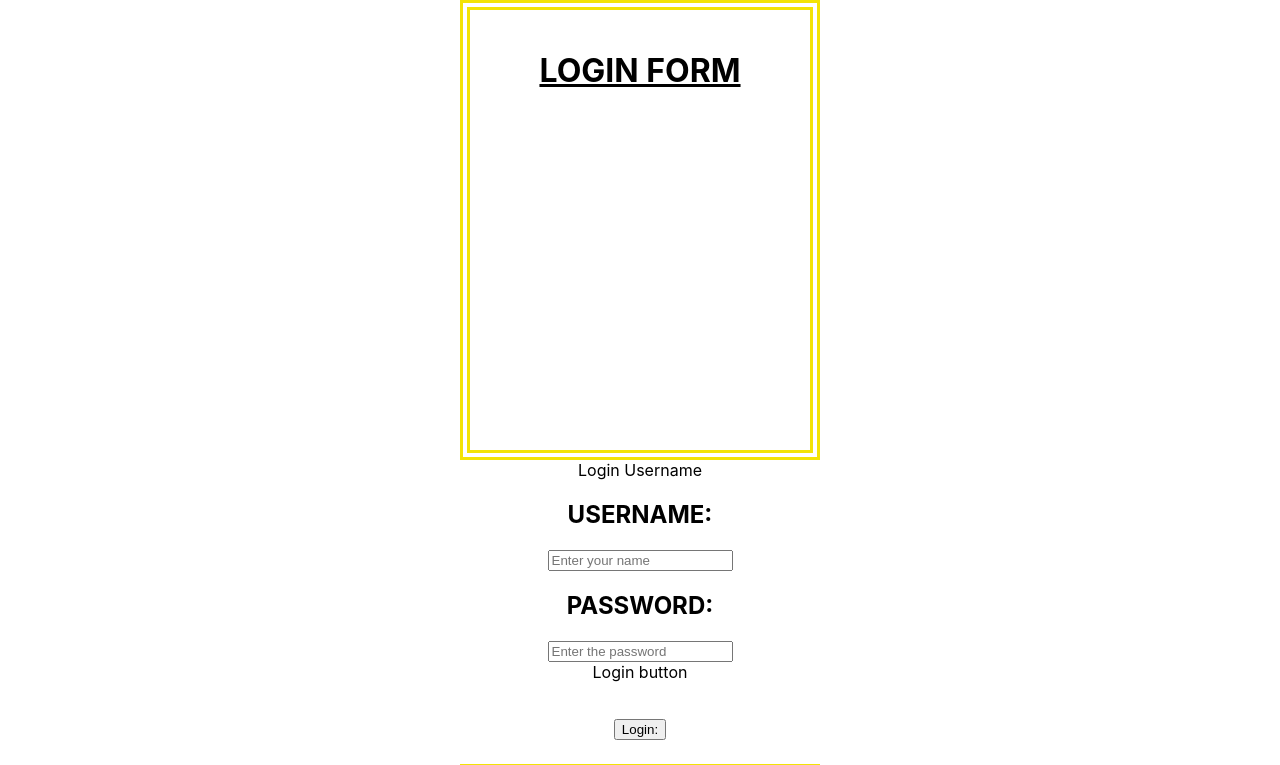
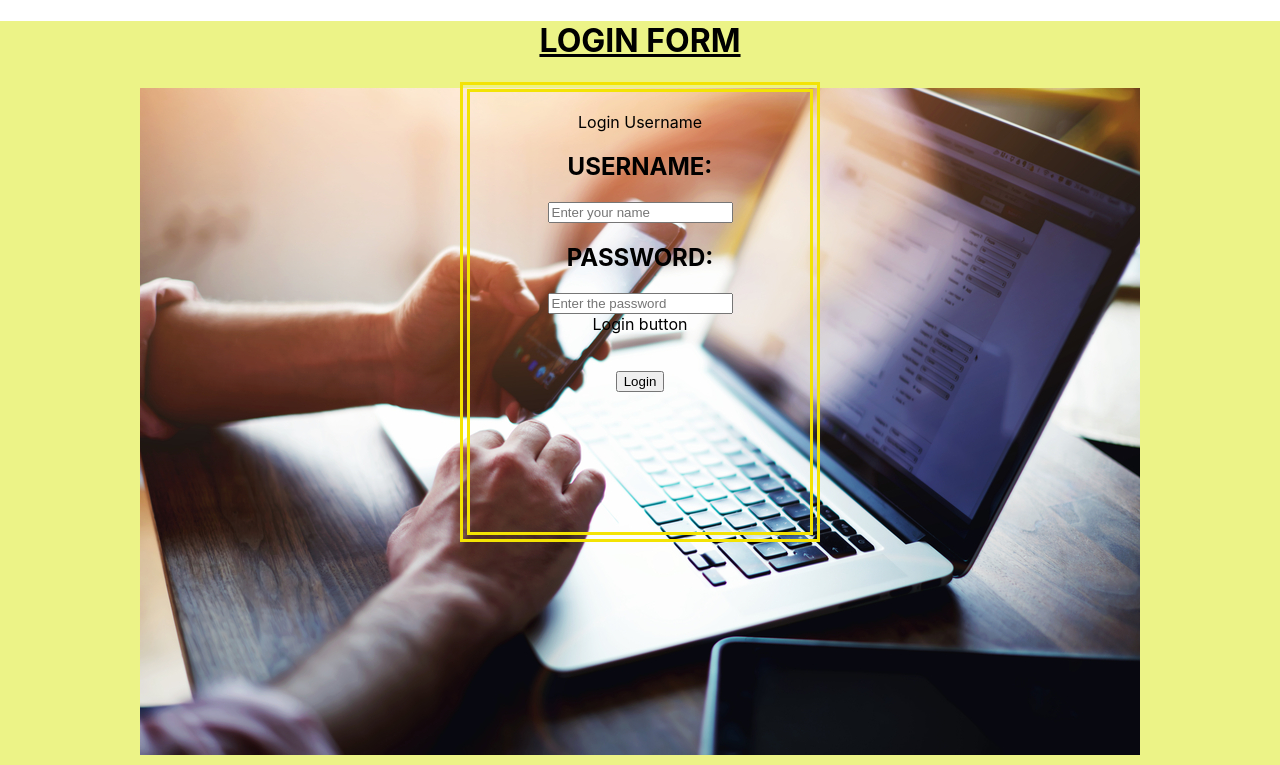
Before and after one commit to Rathina15/loginapp3, a React (Create React App) app: page / in a window 1280 px wide. Shown: the top 765 px of the page. Built offline with nearby package versions, Linux system fonts and the light colour scheme.

Commit message:
commit new

```diff
--- a/src/App.css
+++ b/src/App.css
@@ -1,7 +1,8 @@
 .login {
 color: rgb(11, 7, 223);
 }
-form {
+.App {
+
   background-color: rgb(236, 243, 135);
   text-align: center;
   background-image:
@@ -15,7 +16,7 @@ form {
   background-repeat:no-repeat;
 }
 
-.form2 {
+.user1{
   margin: auto;
   width: 300px;
   height: 400px;
--- a/src/App.js
+++ b/src/App.js
@@ -1,18 +1,16 @@
 import './App.css';
 import {Login2} from './login2';
 import {Login3} from './login3';
-import {Login4} from './login4';
+
 function App() {
   return (
+
    <div className='App'>
      <center>
     <Login2 />
     <div >
    <Login3 />
     </div>
-   <div>
-   <Login4 />
-   </div>
    </center>
    </div>
 
--- a/src/login3.js
+++ b/src/login3.js
@@ -5,6 +5,10 @@ export function Login3() {
 <div>Login Username </div>
 <h2>USERNAME:</h2> <input type='text' placeholder='Enter your name'></input><br></br>
      <h2>PASSWORD:</h2> <input type='password' placeholder='Enter the password'></input><br></br>
+     <div>Login button</div>
+<h1><button onclick ="alert('Successfully Logined!')">Login</button><br></br></h1>
+
+
 
      </div>);
 
```
